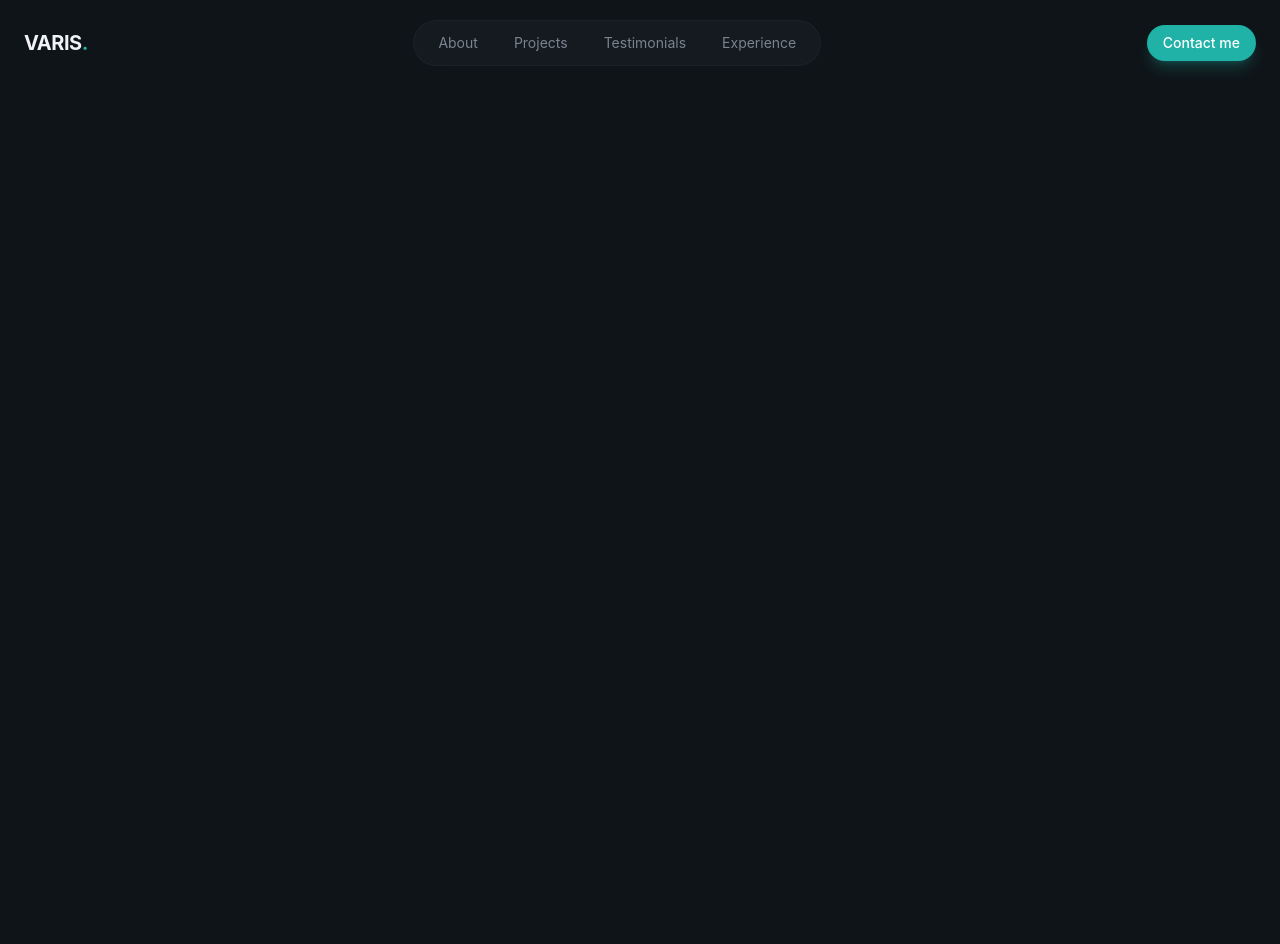
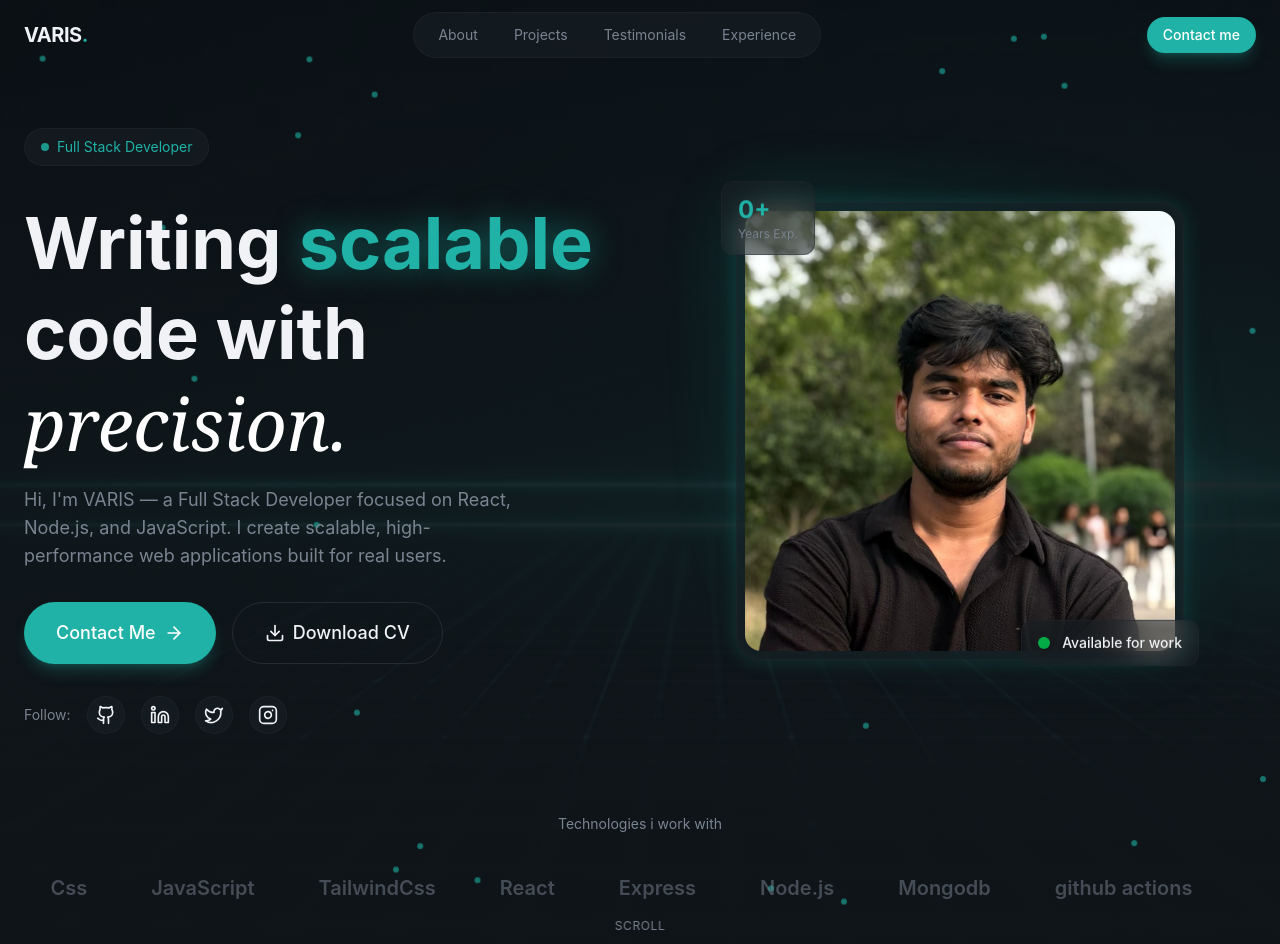
Before and after one commit to varis131/Personal_portfolio, a React app: page / in a window 1280 px wide. Shown: the top 944 px of the page. Before the commit the page ends 800 px from the top, so only its background shows below. Built offline with nearby package versions, Linux system fonts and the light colour scheme; the HTML template or start-up script is replaced by a standard one.

Commit message:
created hero section

```diff
--- /dev/null
+++ b/src/components/AnimatedBorderButton.jsx
@@ -0,0 +1,38 @@
+import { Download } from "lucide-react";
+
+export const AnimatedBorderButton = ({ children }) => {
+  return (
+    <button
+      className="relative bg-transparent border border-border
+        text-foreground hover:border-primary/50 transition-all
+        duration-1000 focus:outline-none focus-visible:ring-2
+        focus-visible:ring-primary focus-visible:ring-offset-2
+        disabled:opacity-50 disabled:cursor-not-allowed group
+        px-8 py-4 text-lg font-medium rounded-full overflow-visible
+        animated-border"
+    >
+      {/* Animated SVG Border */}
+      <svg
+        className="absolute left-0 top-0 w-full h-full pointer-events-none download-cv-border"
+        viewBox="0 0 200 60"
+        preserveAspectRatio="none"
+        style={{ overflow: "visible" }}
+      >
+        <path
+          d="M 30,1 A 29,29 0 0 0 1,30 L 1,30 A 29,29 0 0 0 30,59 L 170,59 A 29,29 0 0 0 199,30 L 199,30 A 29,29 0 0 0 170,1 Z"
+          fill="none"
+          stroke="var(--color-primary)"
+          strokeWidth="2"
+          strokeDasharray="400 550"
+          strokeDashoffset="400"
+          strokeLinecap="round"
+          strokeLinejoin="round"
+          className="animated-border-path"
+        />
+      </svg>
+      <span className="relative z-10 flex items-center justify-center gap-2">
+        {children}
+      </span>
+    </button>
+  );
+};
--- a/src/layout/Navbar.jsx
+++ b/src/layout/Navbar.jsx
@@ -1,6 +1,6 @@
 import { Button } from "@/components/Button";
 import { Menu, X } from "lucide-react";
-import { useState } from "react";
+import { useEffect, useState } from "react";
 
 const navLinks = [
   { href: "#about", label: "About" },
@@ -11,9 +11,25 @@ const navLinks = [
 
 export const Navbar = () => {
   const [isMobileMenuOpen, setisMobileMenuOpen] = useState(false);
+  const [isScrolled, setIsScrolled] = useState(false);
+
+  useEffect(() => {
+    const handleScroll = () => {
+      if (window.scrollY > 50) {
+        setIsScrolled(true);
+      } else {
+        setIsScrolled(false);
+      }
+    };
+
+    window.addEventListener("scroll", handleScroll);
+    return () => window.removeEventListener("scroll", handleScroll);
+  }, []);
 
   return (
-    <header className="fixed top-0 left-0 right-0 bg-transparent py-5">
+    <header
+      className={`fixed top-0 left-0 right-0 transition-all duration-500 border-0 ${isScrolled ? "glass-strong py-3" : "bg-transparent py-3"}  z-50`}
+    >
       <nav className=" container mx-auto px-6 flex items-center justify-between">
         <a
           href="#"
--- a/src/sections/Hero.jsx
+++ b/src/sections/Hero.jsx
@@ -1,3 +1,192 @@
-export const Hero = () =>{
-    return <section> </section>
-}
+import { Button } from "@/components/Button";
+import {
+  ChevronDown,
+  ArrowRight,
+  Download,
+  Github,
+  Instagram,
+  Linkedin,
+  Twitter,
+} from "lucide-react";
+import { AnimatedBorderButton } from "../components/AnimatedBorderButton";
+
+const skills = [
+  "Html",
+  "Css",
+  "JavaScript",
+  "TailwindCss",
+  "React",
+  "Express",
+  "Node.js",
+  "Mongodb",
+  "github actions",
+  "Postman",
+];
+
+export const Hero = () => {
+  return (
+    <section className=" relative min-h-screen flex items-center overflow-hidden">
+      {/* bg */}
+      <div className="absolute inset-0">
+        <img
+          src="/hero-bg.jpg"
+          alt="hero_bg_image"
+          className="w-full h-full object-cover opacity-40"
+        />
+
+        <div className=" absolute inset-0 bg-gradient-to-b from-background/20 via-background/80 to-background" />
+      </div>
+
+      {/* Green Dots */}
+      <div className="absolute inset-0 overflow-hidden pointer-events-none">
+        {[...Array(30)].map((_, i) => (
+          <div
+            className="absolute w-1.5 h-1.5 rounded-full opacity-60"
+            style={{
+              backgroundColor: "#20B2A6",
+              left: `${Math.random() * 100}%`,
+              top: `${Math.random() * 100}%`,
+              animation: `slow-drift ${
+                15 + Math.random() * 20
+              }s ease-in-out infinite`,
+              animationDelay: `${Math.random() * 5}s`,
+            }}
+          />
+        ))}
+      </div>
+
+      {/*content section of hero page  */}
+      <div className=" container mx-auto px-6 pt-32 pb-20 relative z-10">
+        <div className=" grid lg:grid-cols-2 gap-12 items-center">
+          {/* left col - for text content*/}
+          <div className="space-y-8">
+            <div className=" animate-fade-in">
+              <span className="inline-flex items-center gap-2 px-4 py-2 rounded-full glass text-sm text-primary">
+                <span className="w-2 h-2 bg-primary rounded-full animate-pulse" />
+                Full Stack Developer
+              </span>
+            </div>
+
+            {/* headline */}
+            <div className=" space-y-4">
+              <h1 className="text-5xl md:text-6xl lg:text-7xl font-bold leading-tight animate-fade-in animation-delay-100">
+                Writing <span className="text-primary glow-text">scalable</span>
+                <br />
+                code with
+                <br />
+                <span className="font-serif italic font-normal text-white">
+                  precision.
+                </span>
+              </h1>
+
+              <p className="text-lg text-muted-foreground max-w-lg animate-fade-in animation-delay-200">
+                Hi, I'm VARIS — a Full Stack Developer focused on React,
+                Node.js, and JavaScript. I create scalable, high-performance web
+                applications built for real users.
+              </p>
+            </div>
+
+            {/* call to action section  */}
+            <div className=" flex flex-wrap gap-4 animate-fade-in animation-delay-300">
+              <Button size="lg">
+                Contact Me <ArrowRight className=" w-5 h-5" />
+              </Button>
+              <AnimatedBorderButton>
+                <Download className="w-5 h-5" />
+                Download CV
+              </AnimatedBorderButton>
+            </div>
+
+            {/* social links */}
+            <div className=" flex items-center gap-4 animate-fade-in animation-delay-400">
+              <span className=" text-sm text-muted-foreground">Follow:</span>
+              {[
+                { icon: Github, href: "https://github.com/varis131" },
+                { icon: Linkedin, href: "#" },
+                { icon: Twitter, href: "#" },
+                { icon: Instagram, href: "#" },
+              ].map((social, idx) => (
+                <a
+                  key={idx}
+                  href={social.href}
+                  target="_blank"
+                  rel="noopener noreferrer"
+                  className=" p-2 rounded-full glass hover:bg-primary/10 hover:text-primary transition-all duration-300"
+                >
+                  {<social.icon className=" w-5 h-5" />}
+                </a>
+              ))}
+            </div>
+          </div>
+
+          {/* right col - for profile image*/}
+          <div className=" relative animate-fade-in animation-delay-300">
+            {/* profile image */}
+            <div className=" relative max-w-md mx-auto">
+              <div className=" absolute inset-0 rounded-3xl bg-gradient-to-br from-primary/30 via-transparent to-primary/10 blur-2xl animate-pulse" />
+              <div className=" relative glass rounded-3xl p-2 glow-border">
+                <img
+                  src="/profile-photo.jpg"
+                  alt="VARIS"
+                  className=" w-110 h-110 aspect-[4/5] object-cover rounded-2xl"
+                />
+                <div className="absolute -bottom-4 -right-4 glass rounded-xl px-4 py-3 animate-float">
+                  <div className="flex items-center gap-3">
+                    <div className="w-3 h-3 bg-green-500 rounded-full animate-pulse" />
+                    <span className="text-sm font-medium">
+                      Available for work
+                    </span>
+                  </div>
+                </div>
+                {/* Stats Badge */}
+                <div className="absolute -top-4 -left-4 glass rounded-xl px-4 py-3 animate-float animation-delay-500">
+                  <div className="text-2xl font-bold text-primary">0+</div>
+                  <div className="text-xs text-muted-foreground">
+                    Years Exp.
+                  </div>
+                </div>
+              </div>
+            </div>
+          </div>
+        </div>
+
+        {/* skills section */}
+        <div className=" mt-20 animate-fade-in animation-delay-600">
+          <p className=" text-sm text-muted-foreground mb-6 text-center">
+            Technologies i work with
+          </p>
+          <div className=" relative overflow-hidden">
+            <div className=" flex animate-marquee">
+              {[...skills, ...skills].map((skill, idx) => (
+                <div key={idx} className=" flex-shrink-0 px-8 py-4">
+                  <span
+                    className=" text-xl font-semibold text-muted-foreground/50
+                   hover:text-muted-foreground transition-colors"
+                  >
+                    {skill}
+                  </span>
+                </div>
+              ))}
+            </div>
+          </div>
+        </div>
+      </div>
+
+      {/* scroll down icon */}
+      <div
+        className="absolute bottom-8 left-1/2 -translate-x-1/2
+      animate-fade-in animation-delay-800"
+      >
+        <a
+          href="#about"
+          className="flex flex-col items-center gap-2 text-muted-foreground hover:text-primary transition-colors group"
+        >
+          <span className="text-xs uppercase tracking-wider">Scroll</span>
+          <ChevronDown className="w-6 h-6 animate-bounce" />
+        </a>
+      </div>
+
+
+    </section>
+  );
+};
```
Also changed, not shown: public/hero-bg.jpg (added), public/profile-photo.jpg (added).
